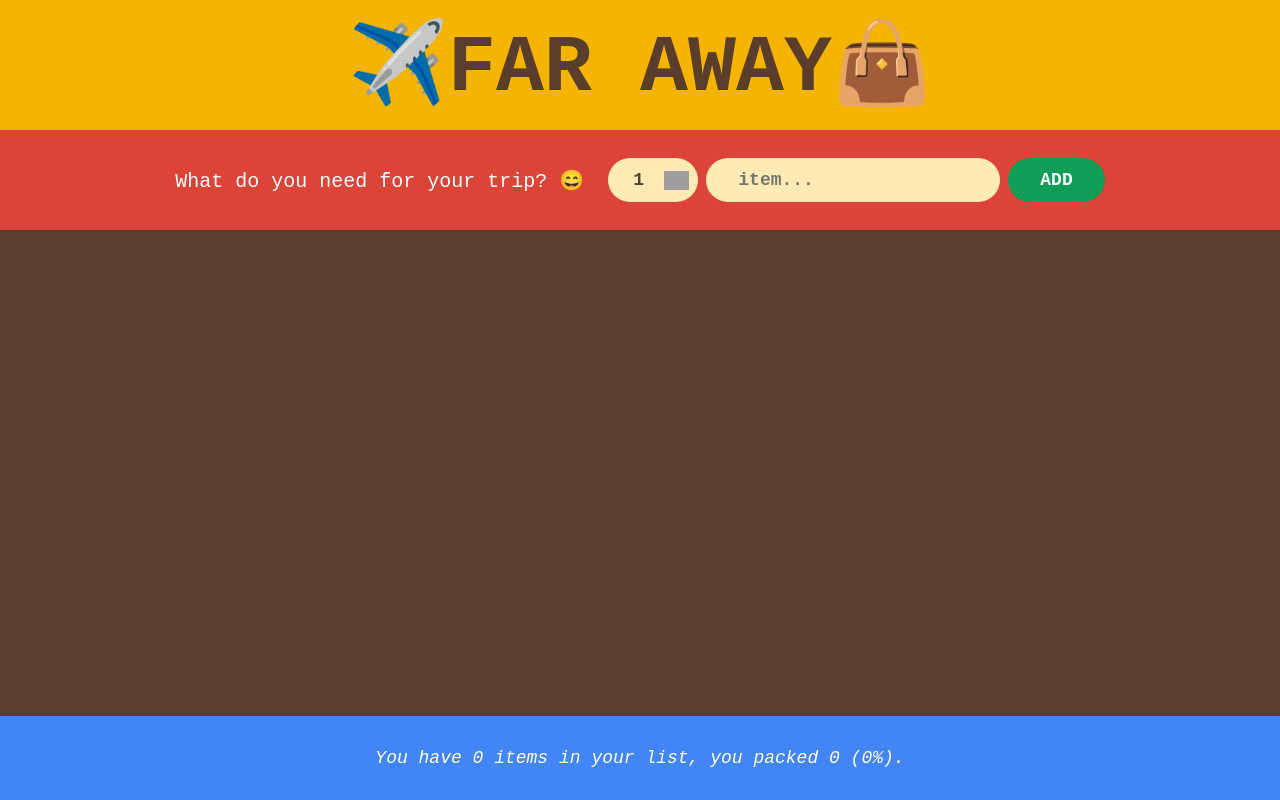
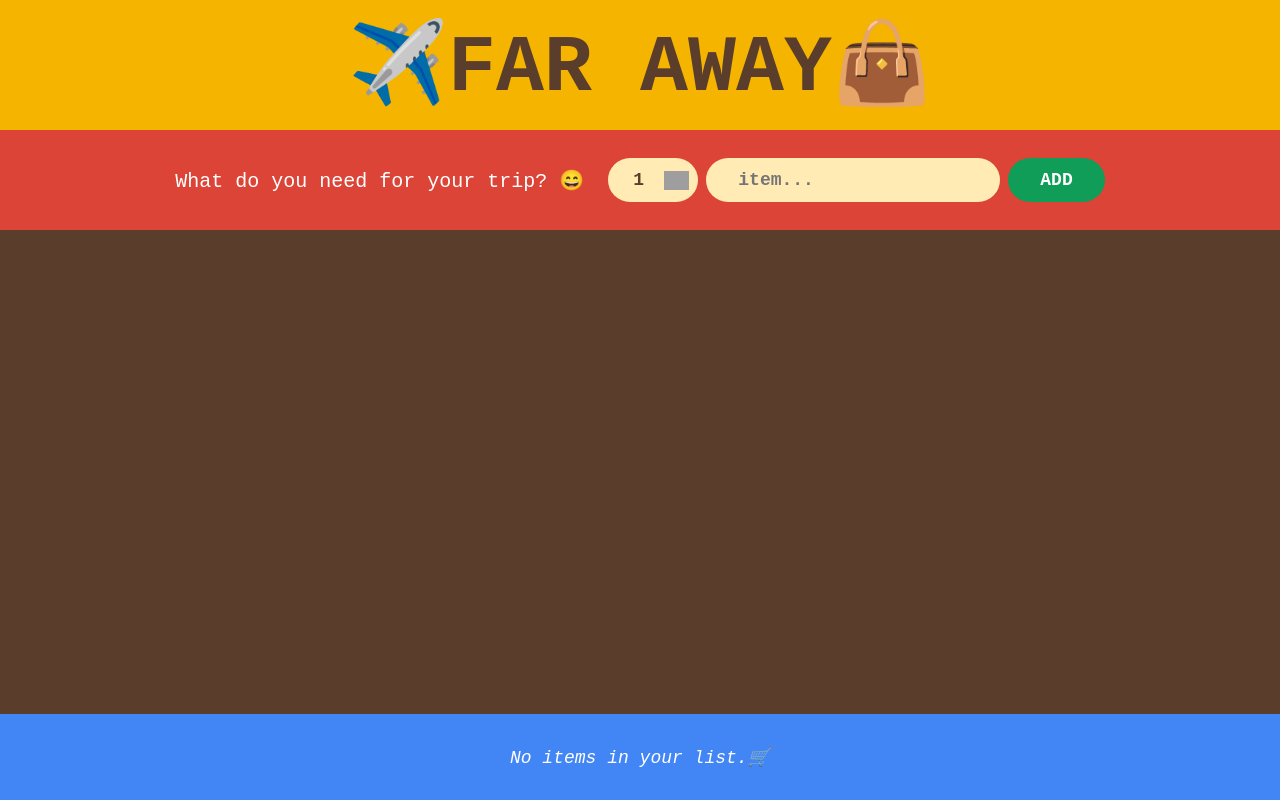
Before and after one commit to ShubhamAdelkar/travel-list, a React (Create React App) app: page / in a window 1280 px wide. Built offline with nearby package versions, Linux system fonts and the light colour scheme; grey boxes are pictures that could not be loaded; a web font is replaced by a local one.

Commit message:
more conditions add

```diff
--- a/src/App.js
+++ b/src/App.js
@@ -187,13 +187,21 @@ function Stats({ items }) {
   const NumPacked = items.filter((item) => item.packed).length;
   const NumPercentage =
     NumItems === 0 ? 0 : Math.round((NumPacked / NumItems) * 100);
+  const itemsText =
+    NumItems === 1
+      ? `item in your list${NumPacked === 0 ? "." : ","}`
+      : `items in your list${NumPacked === 0 ? "." : ","}`;
+  const packedText =
+    NumPacked === 0 ? "" : ` you packed ${NumPacked} (${NumPercentage}%).`;
 
   return (
     <footer className="stats">
       <em>
-        {NumPercentage === 100
-          ? "You got everything, Ready to go!👜"
-          : `You have ${NumItems} items in your list, you packed ${NumPacked} (${NumPercentage}%).`}
+        {NumItems === 0
+          ? "No items in your list.🛒"
+          : NumPercentage === 100
+          ? "You got everything, Ready to go! 👜"
+          : `You have ${NumItems} ${itemsText}${packedText}`}
       </em>
     </footer>
   );
```
